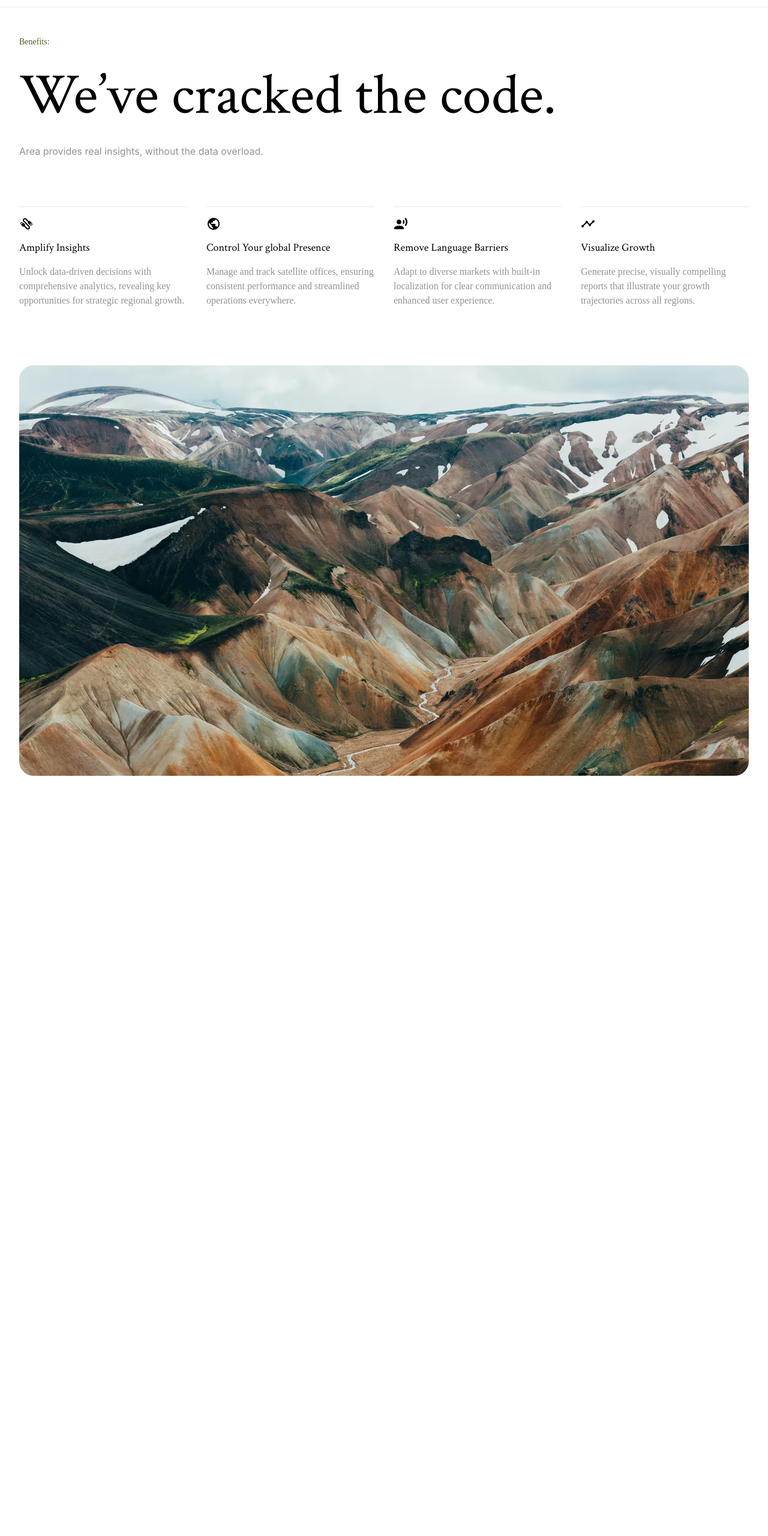
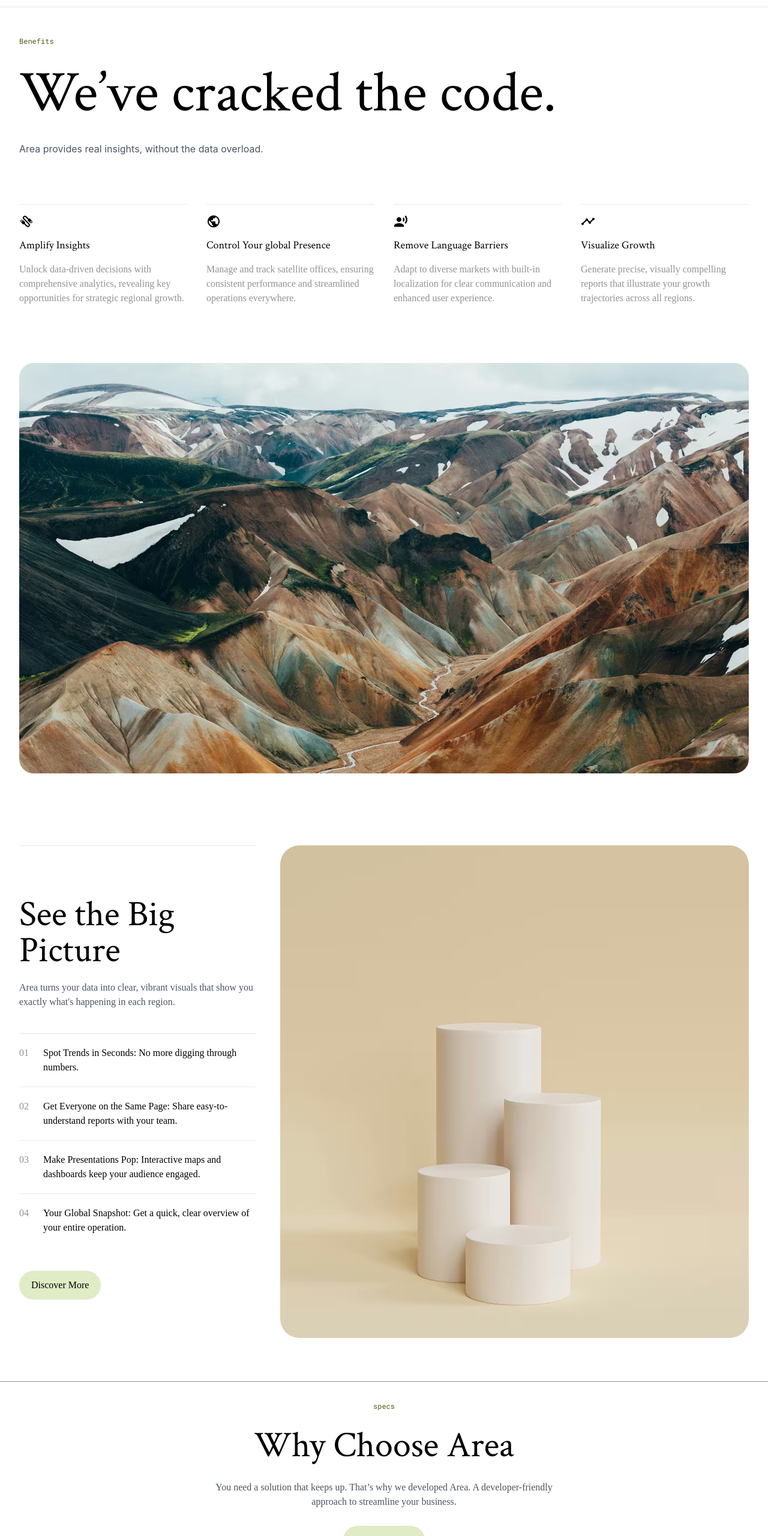
Before and after one commit to MohammedAref11/modern-product-lunch, a website built with Vite: page index.html in a window 1280 px wide. Shown: the part 1009-3569 px from the top of the page at 60% size. Before the commit the page ends 2414 px from the top, so only its background shows below. Built offline with nearby package versions, Linux system fonts and the light colour scheme; files whose address does not match are found by name.

Commit message:
finished benefits section styling

```diff
--- a/index.html
+++ b/index.html
@@ -4,9 +4,9 @@
     <meta charset="UTF-8" />
     <meta name="viewport" content="width=device-width, initial-scale=1.0" />
     <link rel="stylesheet" href="./src/style.css">
-    <title>main</title>
+    <title>Modern Launch</title>
   </head>
-  <body class="">
+  <body>
     <header class="md:relative max-w-[1600px] mx-auto max-md:sticky max-md:top-0 z-20 max-md:bg-white">
       <nav id="navBar" class="group px-6 py-5 flex flex-col md:flex-row items-center md:justify-between rounded-b-3xl max-md:shadow-sm">
         <div class="flex justify-between w-full md:w-auto">
@@ -25,7 +25,7 @@
             <li class="group-[.clicked]:animate-link4 cursor-pointer hover:text-gray-600">Contact-Us</li>
           </ul>
         </div>
-        <button class="group/button md:flex text-white cursor-pointer hover:bg-green-400 hidden group-[.clicked]:flex gap-2 font-dmsans-bold px-5 py-3 rounded-full self-start text-sm bg-green-600">
+        <button class="group/button md:flex text-white cursor-pointer hover:bg-green-400 duration-300 hidden group-[.clicked]:flex gap-2 font-dmsans-bold px-5 py-3 rounded-full self-start text-sm bg-green-600">
           Learn more
           <svg width="7" height="20" viewBox="0 0 7 20" fill="none" class="group-hover/button:-translate-y-1 group-hover/button:translate-x-0.5 transition-all" xmlns="http://www.w3.org/2000/svg">
             <path d="M5.01037 11.9877V8.04618L5.64939 8.08576L0.735155 13.0056L0 12.2705L4.91423 7.35626L4.96513 7.99528H1.0066V6.99434L6 7.00565V11.9877H5.01037Z" fill="white"/>
@@ -57,9 +57,9 @@
       </section>
 
       <section class="px-8 py-12">
-        <p class="font-dmsans-regular text-sm text-green-600">Benefits:</p>
+        <p class="font-roboto-regular text-xs text-green-600">Benefits</p>
         <h2 class="py-8 font-crimson-regular text-5xl md:text-7xl lg:text-8xl">We’ve cracked the code.</h2>
-        <p class="text-gray-500">Area provides real insights, without the data overload.</p>
+        <p class="text-gray-600">Area provides real insights, without the data overload.</p>
       </section>
 
       <section class="px-8 py-8">
@@ -92,13 +92,41 @@
               <img src="./assets/Snowy-mobile.avif" alt="" width="300" height="600" class="w-full rounded-3xl">
             </picture>
         </div>
+
+        <div class="flex flex-col lg:flex-row lg:gap-10 py-10">
+          <div class="border-t border-t-gray-100 py-16 lg:basis-[80%]">
+            <h2 class="py-5 font-crimson-regular text-4xl md:text-5xl lg:text-6xl">See the Big Picture</h2>
+            <p class="font-dmsans-regular text-gray-600">Area turns your data into clear, vibrant visuals that show you exactly what's happening in each region.</p>
+            <ol class="py-10 *:py-5 font-dmsans-regular">
+              <li class="border-t border-t-gray-100 flex gap-6 py-8"><span class="font-dmsans-bold text-gray-500">01</span>Spot Trends in Seconds: No more digging through numbers.</li>
+              <li class="border-t border-t-gray-100 flex gap-6 py-8"><span class="font-dmsans-bold text-gray-500">02</span>Get Everyone on the Same Page: Share easy-to-understand reports with your team. </li>
+              <li class="border-t border-t-gray-100 flex gap-6 py-8"><span class="font-dmsans-bold text-gray-500">03</span>Make Presentations Pop: Interactive maps and dashboards keep your audience engaged.</li>
+              <li class="border-t border-t-gray-100 flex gap-6 py-8"><span class="font-dmsans-bold text-gray-500">04</span>Your Global Snapshot: Get a quick, clear overview of your entire operation.</li>
+            </ol>
+            <button class="font-dmsans-bold bg-green-100 rounded-full py-3 px-5 hover:bg-green-400 duration-300 hover:text-white cursor-pointer">Discover More</button>
+          </div>
+
+          <div class="">
+            <img src="./assets/rodion.avif" alt="" class="rounded-4xl self-stretch h-full">
+          </div>
+        </div>
       </section>
+
+      <section class="px-6 py-8 border-t border-t-gray-500">
+        <div class="space-y-7 text-center">
+          <p class="font-roboto-regular text-xs text-green-600">specs</p>
+          <h2 class="font-crimson-regular text-4xl md:text-5xl lg:text-6xl">Why Choose Area</h2>
+          <p class="font-dmsans-regular text-gray-600 lg:w-3/6 mx-auto">You need a solution that keeps up. That’s why we developed Area. A developer-friendly approach to streamline your business. </p>
+          <button class="font-dmsans-bold bg-green-100 rounded-full py-3 px-5 hover:bg-green-400 duration-300 hover:text-white cursor-pointer">Discover More</button>
+        </div>
 
 
 
 
 
 
+      </section>
+
     </main>
     <script type="module" src="./src/main.js"></script>
   </body>
--- a/package.json
+++ b/package.json
@@ -8,7 +8,7 @@
     "build": "vite build",
     "preview": "vite preview",
     "predeploy": "npm run build",
-    "deploy": "gh-pages -d dist -m \"added micro interactions animatios for hero section and nav bar\""
+    "deploy": "gh-pages -d dist -m \"added benefits section\""
   },
   "devDependencies": {
     "vite": "^8.1.1"
--- a/src/style.css
+++ b/src/style.css
@@ -21,6 +21,13 @@
     font-style: normal;
 }
 
+
+@font-face {
+    font-family: "RobotoMono-Regular";
+    src: url("./fonts/RobotoMono-Regular.woff2") format("woff2");
+    font-display: swap;
+    font-style: normal;
+}
 @theme {
     --color-green-600: #485C11;
     --color-green-400: #8E9C78;
@@ -32,6 +39,7 @@
     --font-dmsans-regular: "DMSansRegular";
     --font-dmsans-bold: "DMSansBold";
     --font-crimson-regular: "CrimsonRegular";
+    --font-roboto-regular: "RobotoMono-Regular";
 
     --animate-link1: slide-right 350ms ease-out;
     --animate-link2: slide-right 400ms ease-out;
```
Also changed, not shown: assets/rodion.avif (added), assets/rodion.jpg (deleted), src/fonts/RobotoMono-Regular.woff2 (added).
